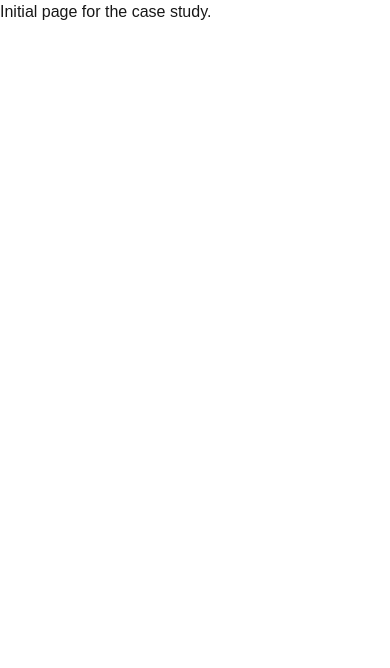
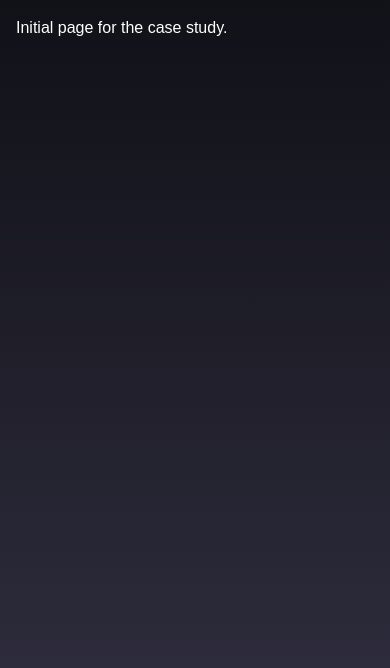
Before and after one commit to guvenfazli/NoSurrenderCaseStudy, a Next.js app in the folder client/: page / in a window 390 px wide. Shown: the top 668 px of the page. Built offline with nearby package versions, Linux system fonts and the light colour scheme.

Commit message:
style: div added for mobile screen

```diff
--- a/client/app/layout.tsx
+++ b/client/app/layout.tsx
@@ -25,9 +25,11 @@ export default function RootLayout({
   return (
     <html lang="en">
       <body
-        className={`${geistSans.variable} ${geistMono.variable} antialiased min-h-screen w-full bg-gradient-to-b from-[#111118] to-[#353345] text-white`}
+        className={`${geistSans.variable} ${geistMono.variable} antialiased`}
       >
-        {children}
+        <div className="w-full max-w-[390px] p-4 min-h-screen bg-gradient-to-b from-[#111118] to-[#353345] text-white">
+          {children}
+        </div>
       </body>
     </html>
   );
```
